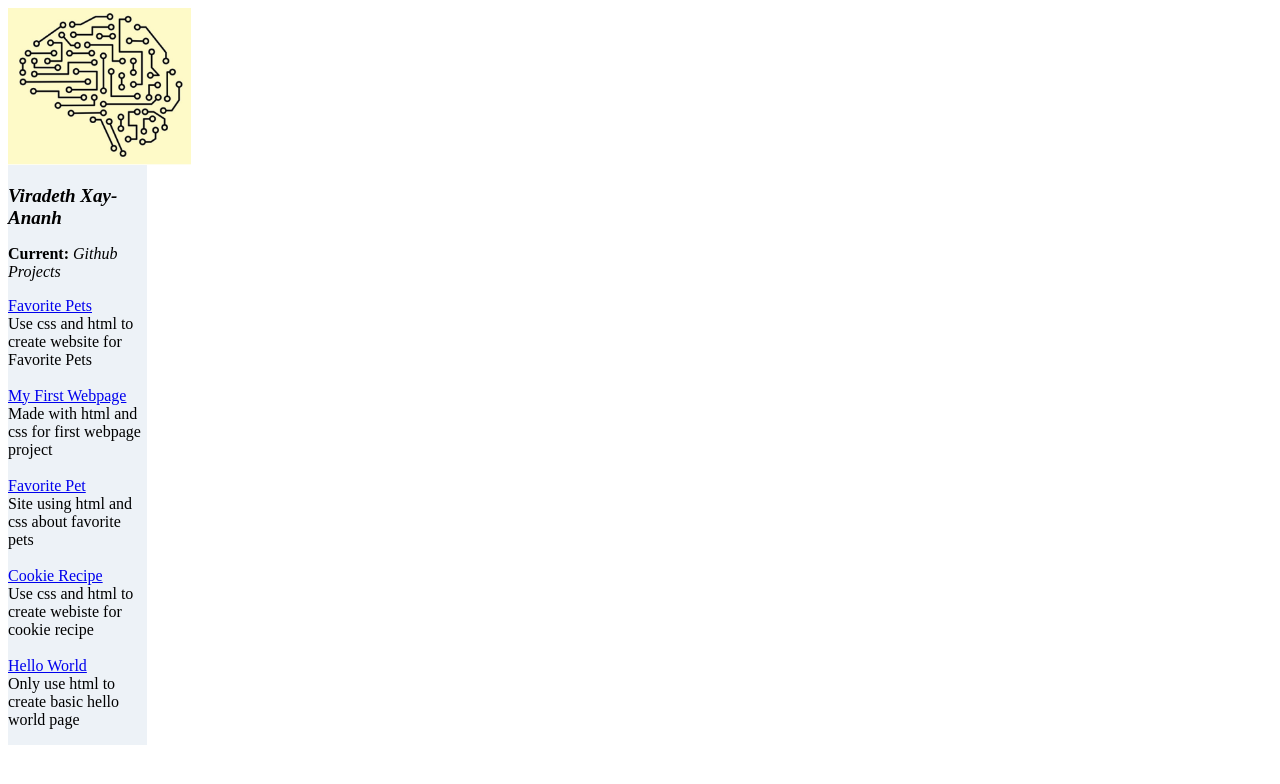
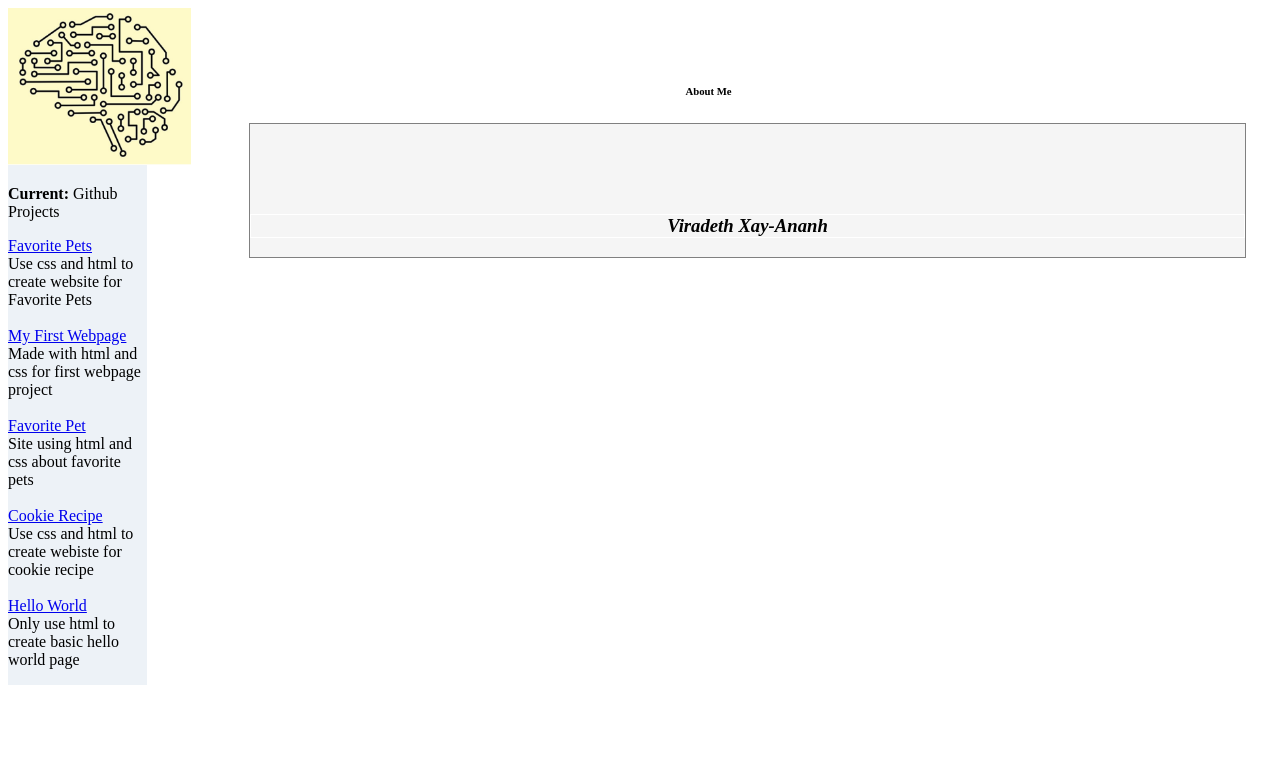
Before and after one commit to xayananh4/ProgrammingLanguageS, a plain HTML site: page index.html in a window 1280 px wide. Drawn offline with Linux system fonts and the light colour scheme.

Commit message:
Style about me section

```diff
--- a/css/styles.css
+++ b/css/styles.css
@@ -1,10 +1,5 @@
 .vira-logo {
   width: 183px;
-}
-
-h2 {
-  font-style: italic;
-  font-size: 19px;
 }
 
 .sidebar-portfolio {
@@ -20,6 +15,24 @@ h2 {
 
 }
 
+.aboutme-text {
+  border: 1px solid #fff;
+  margin-top: 75px;
+}
+
+.aboutme-screen {
+  border: 1px solid grey;
+  margin-top: 25px;
+  background-color: whitesmoke;
+  margin-left: 240px;
+  margin-right: 25px;
+  padding-top: 15px;
+}
+
+.aboutme-text, h3 {
+  text-align: center;
+}
+
 .top-aboutme-page-tab {
   border: 1px solid #fff;
 }
--- a/index.html
+++ b/index.html
@@ -11,9 +11,8 @@
   <div class="sidebar-portfolio">
 
     <img class="vira-logo" src="./images/logo.png" alt="code logo">
-    <h2>Viradeth Xay-Ananh</h2>
     <div class="project-links">
-      <p class="header-projects"><strong>Current: </strong><em>Github Projects</em></p>
+      <p class="header-projects"><strong>Current: </strong>Github Projects</p>
       <ul class="item-links">
         <li><a href="https://github.com/xayananh4/favorite-pet">Favorite Pets</a><br>Use css and html to create website
           for Favorite Pets </li>
@@ -34,6 +33,11 @@
   </div>
   <!-- Container for About me section -->
   <div class="top-aboutme-page-tab">
+    <h6 class="aboutme-text">About Me</h6>
+    <div class="aboutme-screen">
+      <h3 class="aboutme-text"><em>Viradeth Xay-Ananh</em></h3>
+
+    </div>
   </div>
 
 
```
